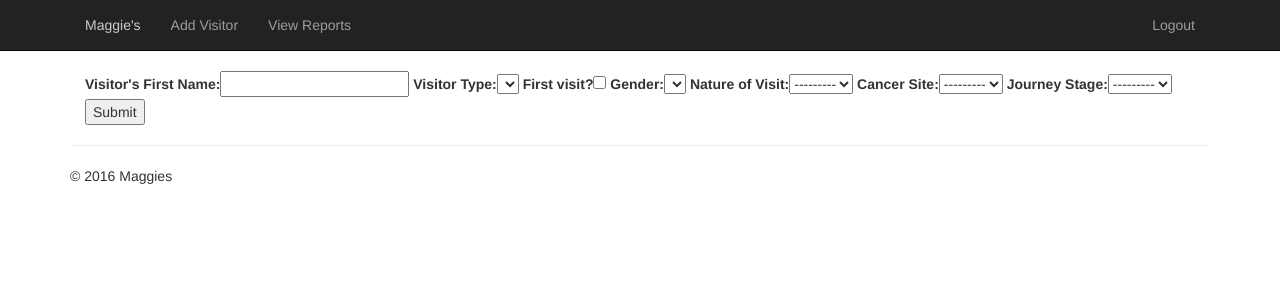
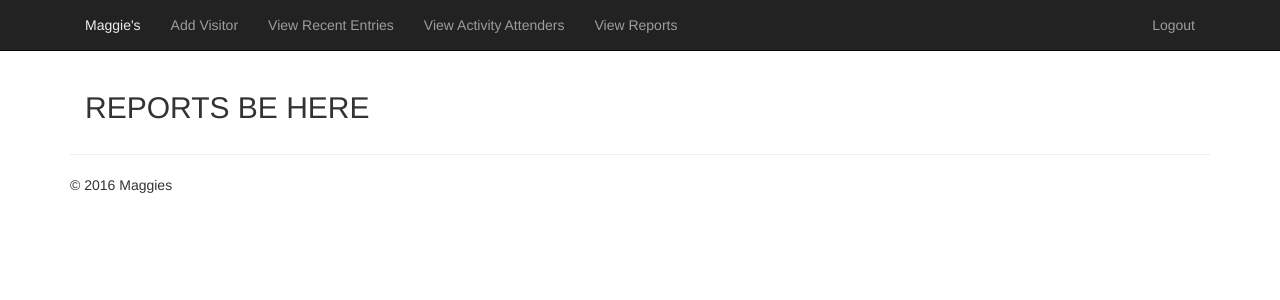
Before and after one commit to glasgow2016/team-18, a Django app: page /reports/ in a window 1280 px wide. Shown: the top 300 px of the page. Run offline with Django 3.2, Linux system fonts and the light colour scheme; the visitor is signed in with stand-in values (Sample User, id 1); data that the repository does not hold is empty; some libraries are stand-ins or nearby versions.

Commit message:
Added html files for activities / reports / recent and updated views

```diff
--- a/maggies/maggies/static/css/style.css
+++ b/maggies/maggies/static/css/style.css
@@ -3,7 +3,7 @@
 }
 
 .header-maggie {
-  color: #cccccc;
+  color: #eeeeee;
   padding: 15px;
   margin-bottom: 0px;
 }
--- a/maggies/maggies/templates/base.html
+++ b/maggies/maggies/templates/base.html
@@ -34,7 +34,9 @@
             <div id="navbar" class="navbar-collapse collapse">
               <ul class="nav navbar-nav">
                 <li><a href="/">Add Visitor</a></li>
-                <li><a href="/reports">View Reports</a></li>
+                <li><a href="/recent/">View Recent Entries</a></li>
+                <li><a href="/activities/">View Activity Attenders</a></li>
+                <li><a href="/reports/">View Reports</a></li>
               </ul>
               <ul class="nav navbar-nav navbar-float-right">
                 <li><a href="/logout/">Logout</a></li>
--- /dev/null
+++ b/maggies/maggies/templates/reports.html
@@ -0,0 +1,21 @@
+{% extends "base.html" %}
+{% load static %}
+
+{% block extra-css %}
+{% endblock %}
+
+
+{% block content %}
+    <div class="container">
+        <!-- Example row of columns -->
+
+        <div class="row">
+            <div class="col-md-12">
+              <h2>REPORTS BE HERE</h2>
+            </div>
+        </div>
+    </div> <!-- /container -->
+{% endblock %}
+
+{% block extra-js %}
+{% endblock %}
--- a/maggies/maggies/urls.py
+++ b/maggies/maggies/urls.py
@@ -21,5 +21,8 @@ urlpatterns = [
     url(r'^admin/', admin.site.urls),
     url(r'^login/', views.login_page),
     url(r'^logout/', views.logout_page),
+    url(r'^reports/', views.reports),
+    url(r'^recent/', views.recent),
+    url(r'^activities/', views.activities),
     url(r'^', views.home),
 ]
--- a/maggies/maggies/views.py
+++ b/maggies/maggies/views.py
@@ -35,6 +35,19 @@ def login_page(request):
     print("Falling back to basic page")
     return render(request, "login.html")
 
+@login_required
 def logout_page(request):
     logout(request)
     return redirect('/')
+
+@login_required
+def reports(request):
+    return render(request, "reports.html")
+
+@login_required
+def recent(request):
+    return render(request, "recent.html")
+
+@login_required
+def activities(request):
+    return render(request, "activities.html")
```
Also changed, not shown: maggies/maggies/templates/activities.html (added, +21 -0 lines), maggies/maggies/templates/recent.html (added, +21 -0 lines).
